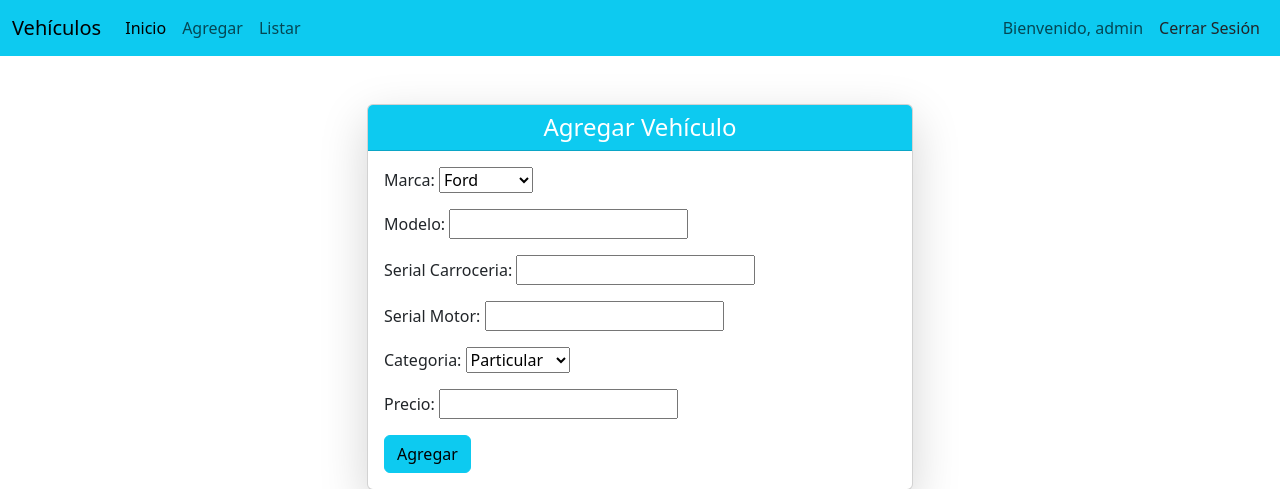
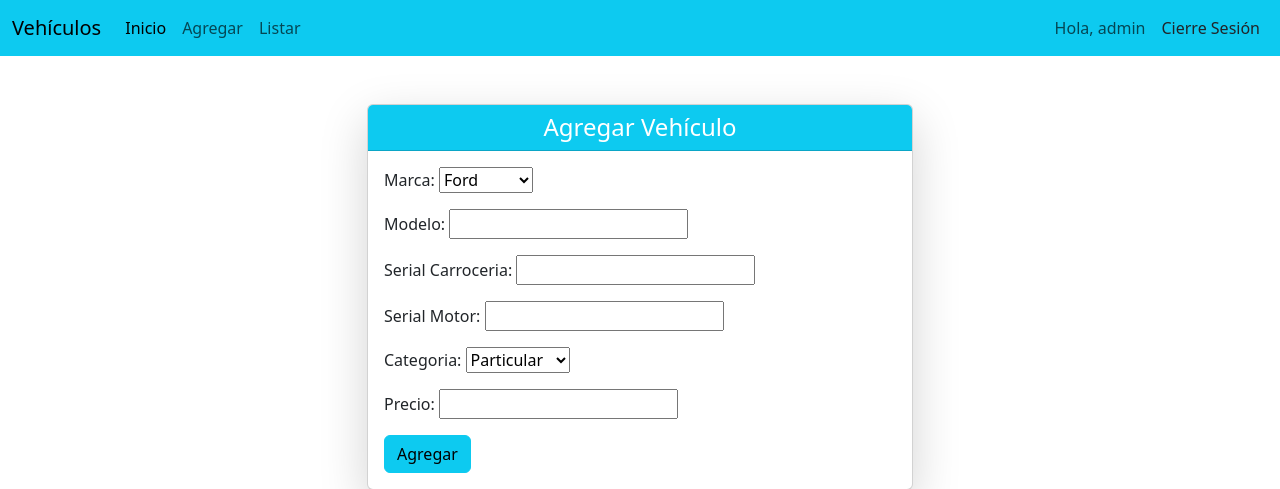
Before and after one commit to merojasr/mod_06, a Django app: page /vehiculo/add/ in a window 1280 px wide. Shown: the top 489 px of the page. Run offline with Django 5.2, Linux system fonts and the light colour scheme; a user stored in the database is signed in.

Commit message:
Update navbar.html

```diff
--- a/ProyectoVehiculosDjango/templates/navbar.html
+++ b/ProyectoVehiculosDjango/templates/navbar.html
@@ -21,20 +21,20 @@
       <ul class="navbar-nav ms-auto">
         {% if user.is_authenticated %}
         <li class="nav-item">
-          <span class="nav-link">Bienvenido, {{ user.username }}</span>
+          <span class="nav-link">Hola, {{ user.username }}</span>
         </li>
         <li class="nav-item">
                 <form action="{% url 'logout' %}" method="POST" style="display: inline;">
                     {% csrf_token %}
-                    <button type="submit" class="nav-link" style="background: none; border: none; color: inherit;">Cerrar Sesión</button>
+                    <button type="submit" class="nav-link" style="background: none; border: none; color: inherit;">Cierre Sesión</button>
                 </form>
             </li>
         {% else %}
             <li class="nav-item">
-                <a class="nav-link" href="{% url 'login' %}">Iniciar Sesión</a>
+                <a class="nav-link" href="{% url 'login' %}">Inicie Sesión</a>
             </li>
             <li class="nav-item">
-                <a class="nav-link" href="{% url 'register' %}">Registrarse</a>
+                <a class="nav-link" href="{% url 'register' %}">Registrese</a>
             </li>
         {% endif %}
       </ul>
```
